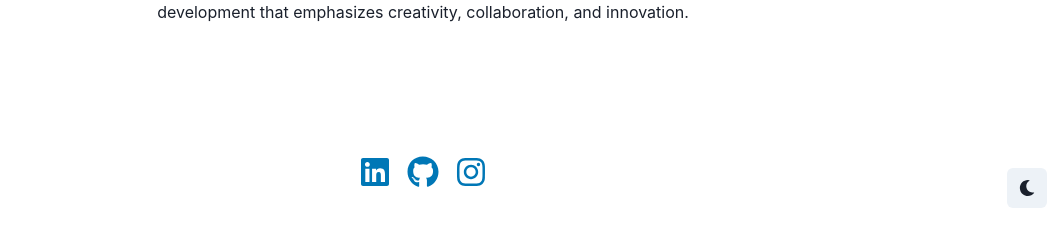
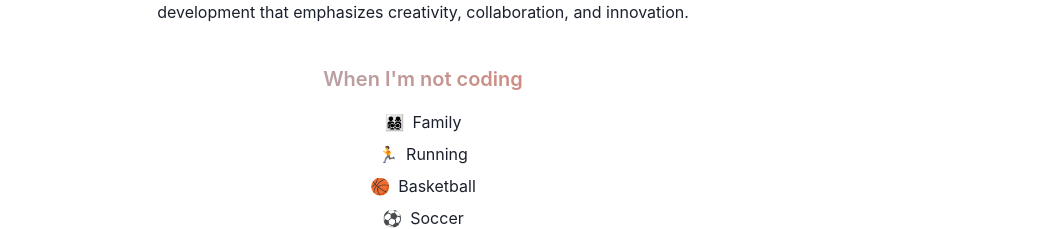
Before and after one commit to gkaramanis1/portfolio, a React (Create React App) app: page / in a window 1280 px wide. Shown: the part 572-801 px from the top of the page, without its empty margins (217-1280 px from the left). Built offline with nearby package versions, Linux system fonts and the light colour scheme.

Commit message:
made style changes

```diff
--- a/src/pages/About.js
+++ b/src/pages/About.js
@@ -1,6 +1,7 @@
 import { useState, useEffect } from "react";
 import { Box, Text, Image } from "@chakra-ui/react";
-const profile = require('../assets/profile.png');
+
+const profile = require("../assets/profile.png");
 
 export default function About() {
   const [isMounted, setIsMounted] = useState(false);
@@ -54,6 +55,61 @@ export default function About() {
           full-stack web development that emphasizes creativity, collaboration,
           and innovation.
         </p>
+
+        <Box style={{
+          transform: isMounted ? "translateY(0)" : "translateY(100px)",
+          transition: "transform 1s ease-out",
+            }}
+        textAlign="center" mt={10} mb={4}>
+          <Text bgGradient="linear(to-l, #ee6c4d, #98c1d9)"
+          bgClip="text"
+          fontSize="xl"
+          fontWeight="semibold" mb={4}>
+            When I'm not coding
+          </Text>
+          <Box display="flex" flexDirection="column" alignItems="center">
+          <Box display="flex" alignItems="center" mb={2}>
+              <span
+                role="img"
+                aria-label="family"
+                style={{ marginRight: "8px" }}
+              >
+                👨‍👩‍👧‍👦
+              </span>
+              <span>Family</span>
+            </Box>
+            <Box display="flex" alignItems="center" mb={2}>
+              <span
+                role="img"
+                aria-label="running"
+                style={{ marginRight: "8px" }}
+              >
+                🏃
+              </span>
+              <span>Running</span>
+            </Box>
+            <Box display="flex" alignItems="center" mb={2}>
+              <span
+                role="img"
+                aria-label="basketball"
+                style={{ marginRight: "8px" }}
+              >
+                🏀
+              </span>
+              <span>Basketball</span>
+            </Box>
+            <Box display="flex" alignItems="center">
+              <span
+                role="img"
+                aria-label="soccer"
+                style={{ marginRight: "8px" }}
+              >
+                ⚽️
+              </span>
+              <span>Soccer</span>
+            </Box>
+          </Box>
+        </Box>
       </Box>
     </div>
   );
--- a/src/pages/Portfolio.js
+++ b/src/pages/Portfolio.js
@@ -27,12 +27,14 @@ export default function Portfolio() {
   }, []);
   return (
     <div
-      style={{
+    style={{
         display: "flex",
         flexDirection: "row",
         flexWrap: "wrap",
         margin: "0 auto",
-        width: "70%",
+        width: "100%",
+        maxWidth: "1200px",
+        justifyContent: "center",
       }}
     >
       <Card
```
